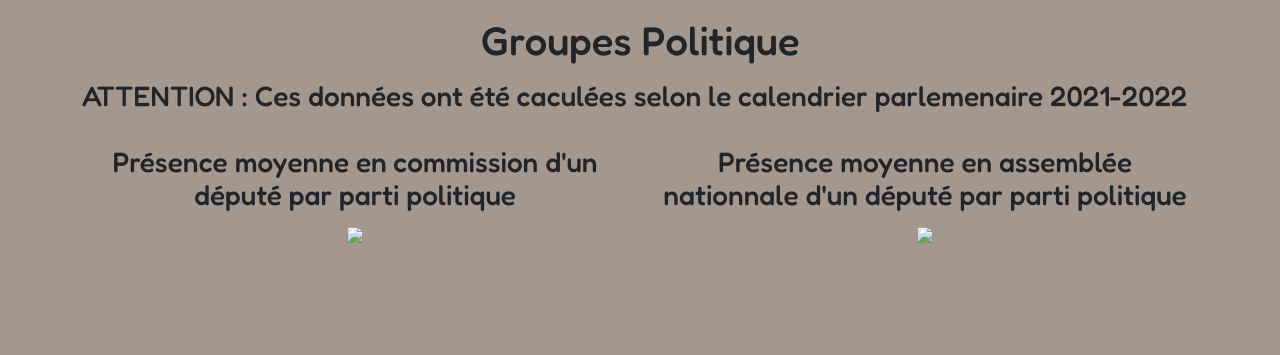
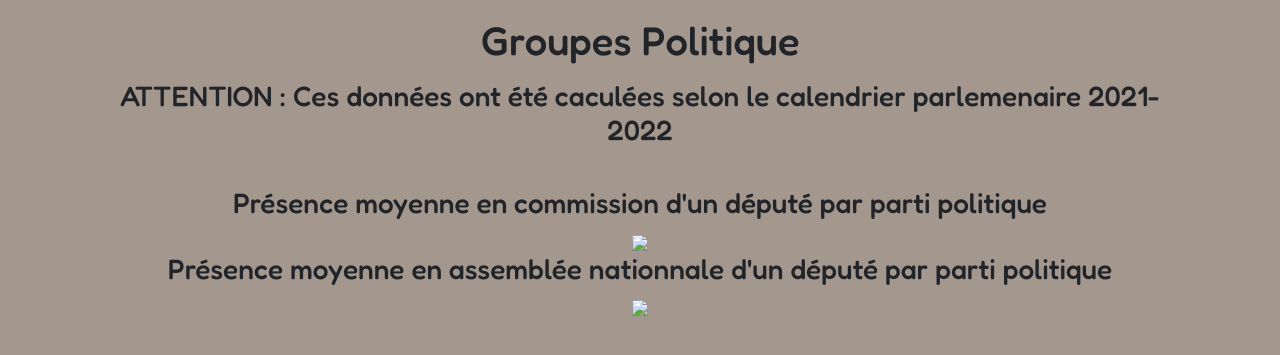
Before and after one commit to CamilleBaptista83/deputes, a Flask app: template templates/pages/groupe_politique.html in a window 1280 px wide. Shown: the part 80-435 px from the top of the page. Run offline with Flask 2, Linux system fonts and the light colour scheme; the template is opened without the code that fills it, so the values that code supplies are empty.

Commit message:
modifs design

```diff
--- a/app.py
+++ b/app.py
@@ -297,6 +297,8 @@
 
     return app
 
+app = create_app()
+
 
 if __name__ == '__main__':
     app = create_app()
--- a/static/css/style.css
+++ b/static/css/style.css
@@ -87,6 +87,13 @@
     padding: 0;
 }
 
+.graphiques{
+    flex-direction: column;
+}
+.graphiques img{
+    width: 70%;
+}
+
 
 
 
--- a/templates/pages/depute_selected.html
+++ b/templates/pages/depute_selected.html
@@ -8,7 +8,7 @@
 
 
 <div class="card text-center m-3 depute-selected">
-    <h3>ATTENTION : Ces données ont été caculées selon le calendrier parlemenaire 2021-2022 </h3>
+    <h3 class="m-3">ATTENTION : Ces données ont été caculées selon le calendrier parlemenaire 2021-2022 </h3>
 
     <div class="card-body">
         <div class="row mb-3">
--- a/templates/pages/groupe_politique.html
+++ b/templates/pages/groupe_politique.html
@@ -3,7 +3,7 @@
 {% block body %}
 
 <h1 class="text-center m-3">Groupes Politique</h1>
-<h3>ATTENTION : Ces données ont été caculées selon le calendrier parlemenaire 2021-2022 </h3>
+<h3 class="text-center m-3">ATTENTION : Ces données ont été caculées selon le calendrier parlemenaire 2021-2022 </h3>
 
 
 <div class="row d-inline-flex">
@@ -208,7 +208,7 @@
 
 </div>
 
-<div class="row">
+<div class="row graphiques">
     <div class="col text-center">
         <h3>Présence moyenne en commission d'un député par parti politique</h3>
 
```
